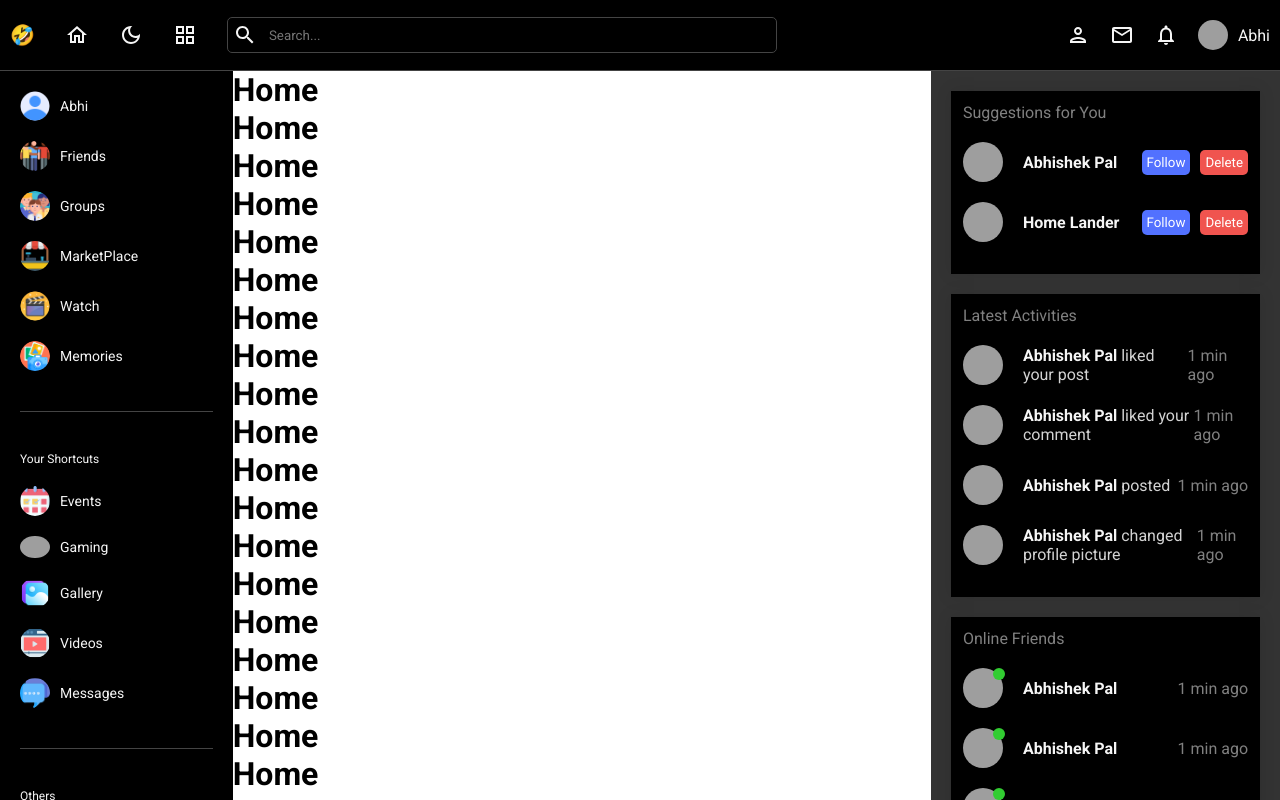
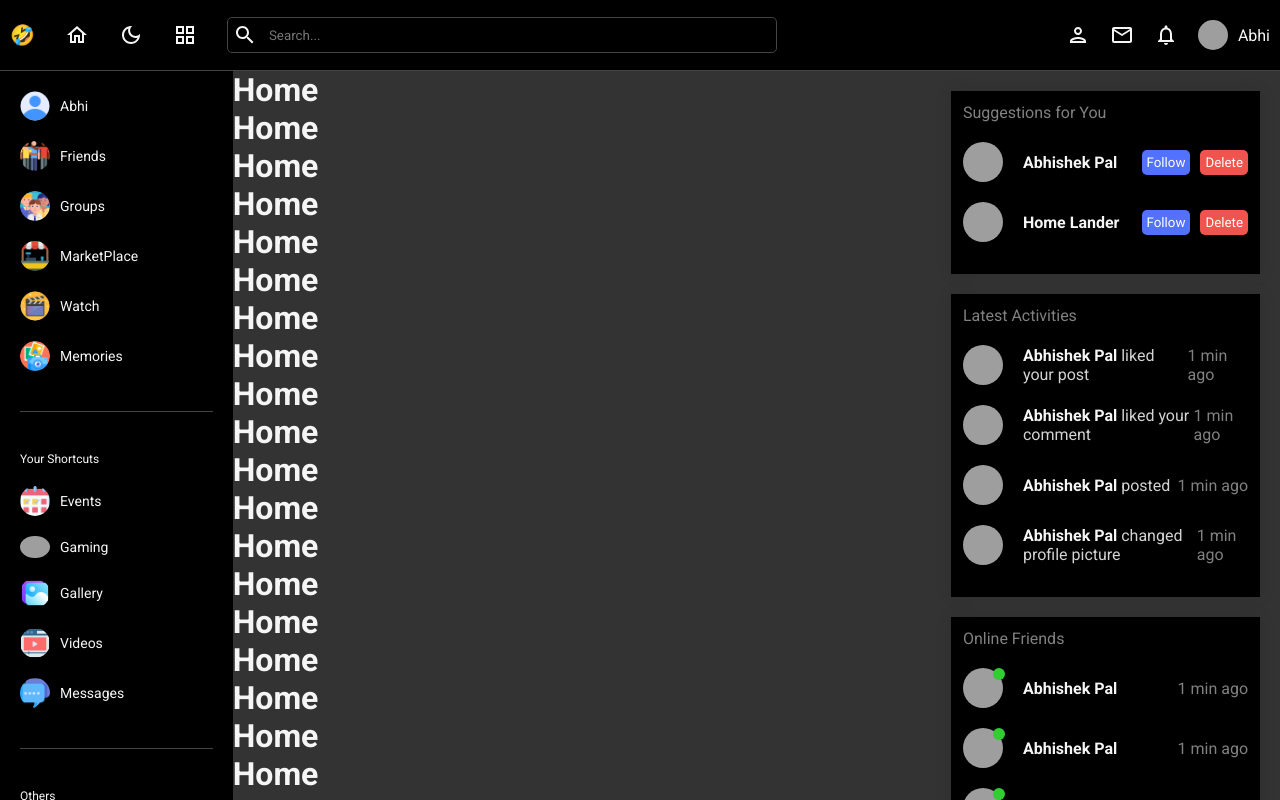
Before and after one commit to Abhishek0090/mediaworld, a React (Create React App) app: page / in a window 1280 px wide. Shown: the top 800 px of the page. Built offline with nearby package versions, Linux system fonts and the light colour scheme; grey boxes are pictures that could not be loaded.

Commit message:
added home dark color

```diff
--- a/src/pages/home/home.scss
+++ b/src/pages/home/home.scss
@@ -0,0 +1,9 @@
+@import "../../style.scss";
+
+.home {
+  @include themify($themes) {
+
+    background-color: themed("bgSoft");
+    color:themed("textColor")
+  }
+}
```
